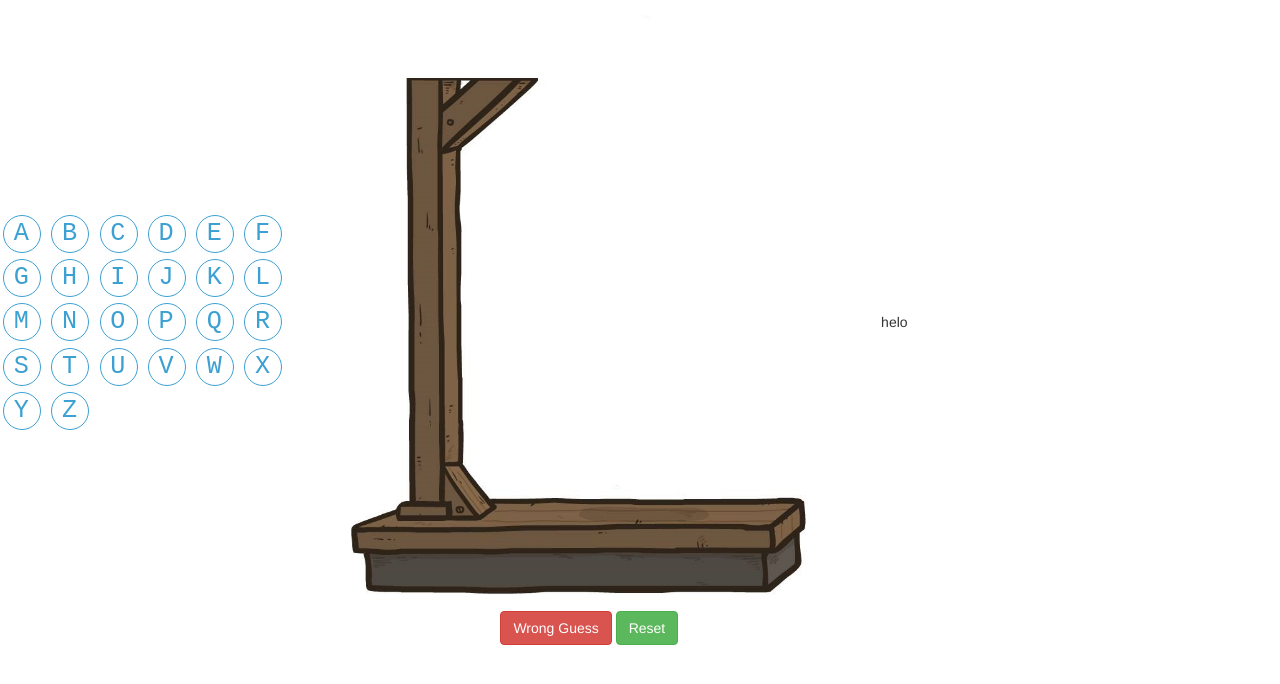
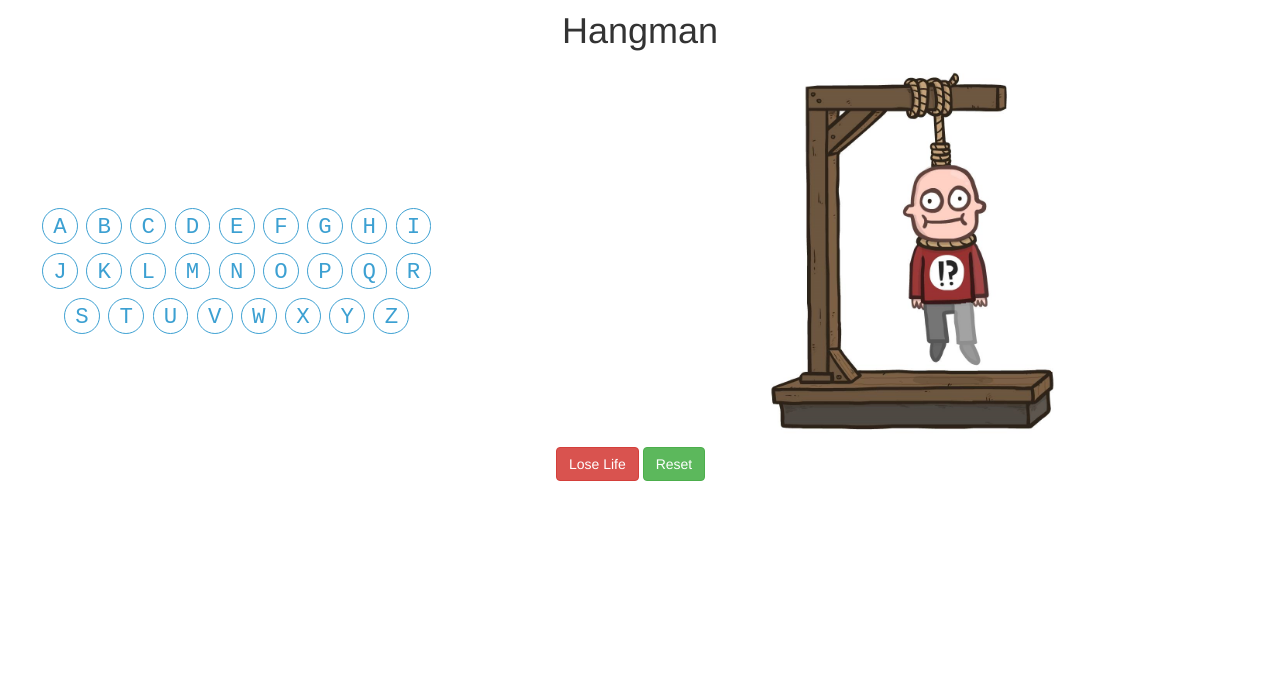
Before and after one commit to code-newbies/js-tuesday-hangman, a plain HTML site: page index.html in a window 1280 px wide. Drawn offline with nearby package versions, Linux system fonts and the light colour scheme.

Commit message:
finishes setting up keypad and hangman

```diff
--- a/index.html
+++ b/index.html
@@ -10,8 +10,9 @@
 </head>
 
 <body>
+	<h1 class="title">Hangman</h1>
 	<div class="row">
-		<div id="alphabet-keypad" class="col-sm-3">
+		<div id="alphabet-keypad" class="col-sm-4">
 			<div class="letter-button">A</div>
 			<div class="letter-button">B</div>
 			<div class="letter-button">C</div>
@@ -40,16 +41,31 @@
 			<div class="letter-button">Z</div>
 		</div>
 
-		<div id="hangman-graphic" class="col-sm-5">
-			<img src="hangman-graphic/hangman0.jpg">
-			<img class="ontop" src="hangman-graphic/hangman1.jpg">
-			<img class="ontop" src="hangman-graphic/hangman2.jpg">
-			<button class="btn btn-danger">Wrong Guess</button>
-			<button class="btn btn-success">Reset</button>
+		<div id="hangman-graphic" class="col-sm-3">
+			<img src="hangman-graphic/background.png">
+			<img class="hangman-frames" id="hangman-frame0"
+					 src="hangman-graphic/hangman0.jpg">
+			<img class="hangman-frames" id="hangman-frame1"
+					 src="hangman-graphic/hangman1.jpg">
+			<img class="hangman-frames" id="hangman-frame2"
+					 src="hangman-graphic/hangman2.jpg">
+			<img class="hangman-frames" id="hangman-frame3"
+					 src="hangman-graphic/hangman3.jpg">
+			<img class="hangman-frames" id="hangman-frame4"
+					 src="hangman-graphic/hangman4.jpg">
+			<img class="hangman-frames" id="hangman-frame5"
+					 src="hangman-graphic/hangman5.jpg">
+			<img class="hangman-frames" id="hangman-frame6"
+					 src="hangman-graphic/hangman6.jpg">
+			<img class="hangman-frames" id="hangman-frame7"
+					 src="hangman-graphic/hangman7.jpg">
+			<div class="hangman-controls">
+				<button class="btn btn-danger">Lose Life</button>
+				<button class="btn btn-success">Reset</button>
+			</div>
 		</div>
 
-		<div id="letter-graveyard" class="col-sm-3">
-			helo
+		<div id="letter-graveyard" class="col-sm-4">
 		</div>
 	</div>
 
--- a/styles.css
+++ b/styles.css
@@ -7,26 +7,26 @@
 }
 
 #alphabet-keypad {
+	margin-left: 3%;
+	text-align: center;
 }
 #hangman-graphic {
 	max-width: 50%;
-	text-align: center;
 }
 #hangman-graphic img {
 	max-width: 100%;
 }
 .letter-button, .letter-disabled {
-	margin: 0.13em;
-	padding: 0;
-	padding-left: .38em;
+	margin: 0.2em 0.1em;
+	padding-top: 0.1em;
 
-	border-radius: 100%;
+	border-radius: 50%;
   display: inline-block;
   font-family: monospace;
-  font-size: 1.8em;
+  font-size: 1.6em;
 
-	height: 1.5em;
-	width: 1.5em;
+	height: 1.6em;
+	width: 1.6em;
 
   transition: color 0.2s,
               background-color 0.2s;
@@ -50,9 +50,19 @@
   cursor: default;
 }
 
-
-.ontop {
-	opacity: 0;
+.title {
+	margin: 0.3em 0;
+	text-align: center;
+}
+.row {
+	width: 100%;
+}
+.hangman-frames {
+	opacity: 0.5;
 	position: absolute;
 	top: 0;
 }
+.hangman-controls {
+	margin-top: 3em;
+	margin-left: 30%;
+}
```
Also changed, not shown: hangman-graphic/background.png (added).
